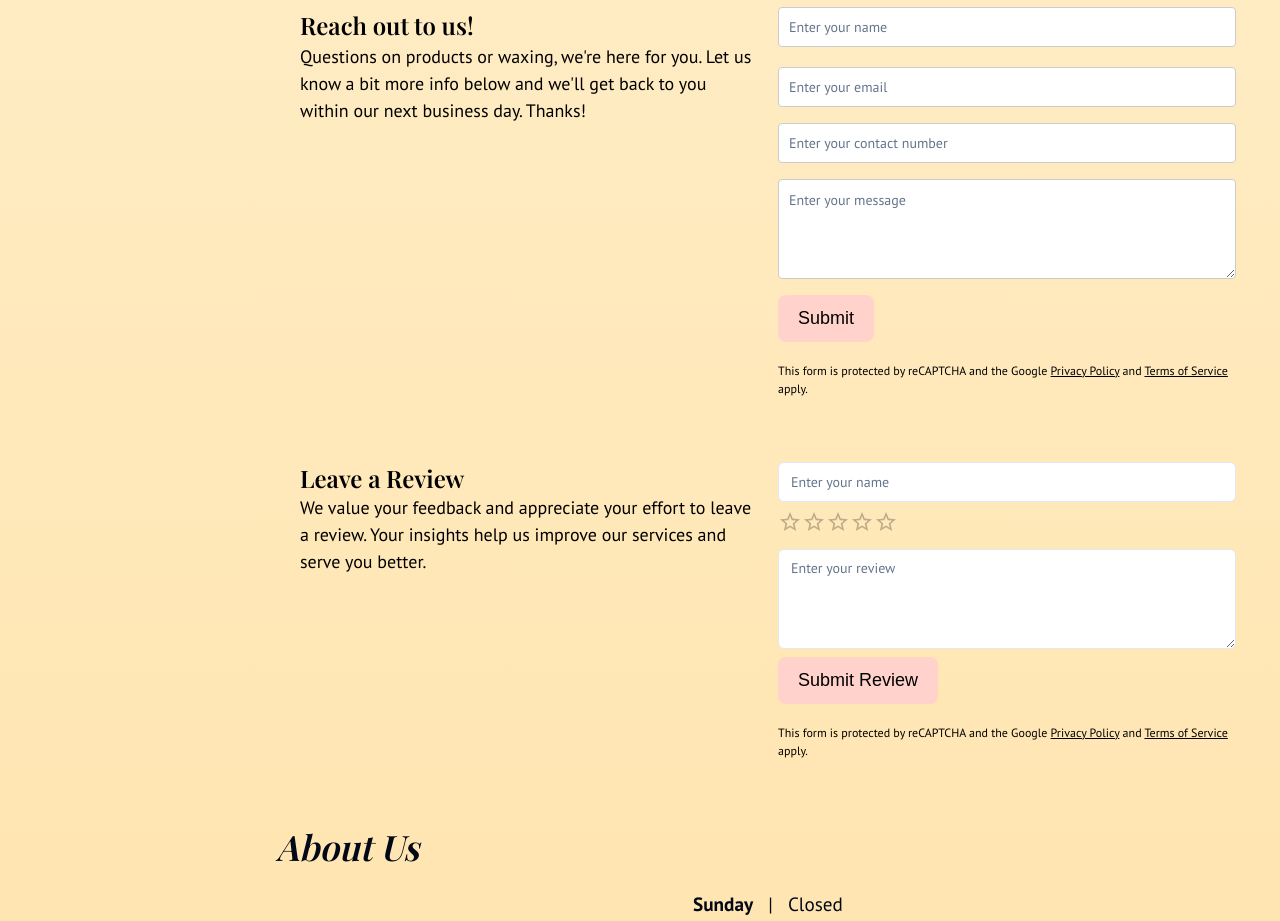
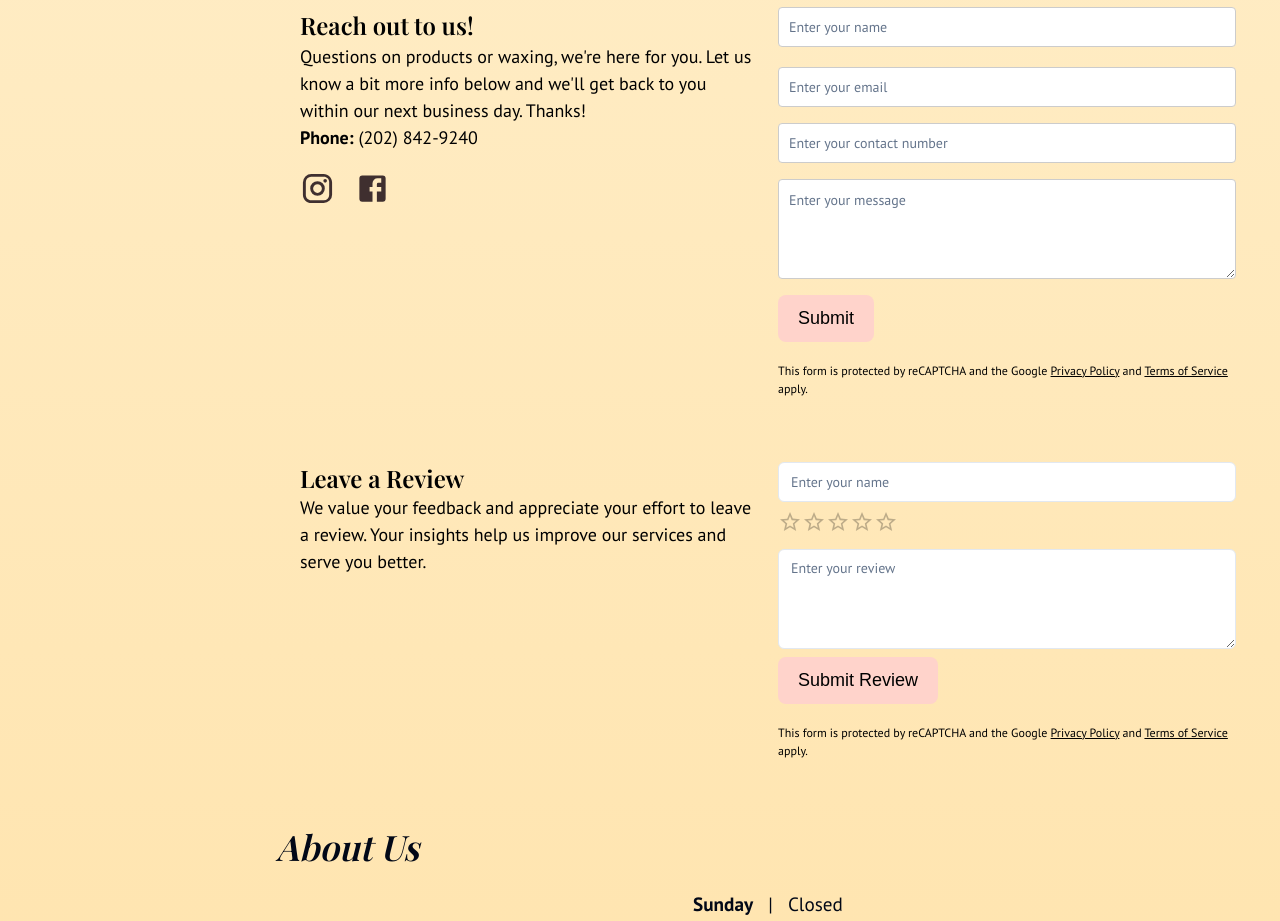
Before and after one commit to Nilakshhh/deploy-test, a React (Vite) app: page / in a window 1280 px wide. Shown: the part 1300-2221 px from the top of the page. Built offline with nearby package versions, Linux system fonts and the light colour scheme; no server answers.

Commit message:
changes to contact form

```diff
--- a/src/components/Contact/Contact.css
+++ b/src/components/Contact/Contact.css
@@ -47,6 +47,22 @@
     flex-direction: row;
     justify-content: space-between;
   }
+}
+
+.social-icons {
+  margin-top: 20px;
+  margin-bottom: 20px;
+  display: flex;
+  gap: 20px;
+}
+
+.social-icon {
+  color: #3f2f2f;
+  transition: color 0.3s ease;
+}
+
+.social-icon:hover {
+  color: #616161;
 }
 
 .contact-info {
--- a/src/components/Contact/Contact.jsx
+++ b/src/components/Contact/Contact.jsx
@@ -1,7 +1,10 @@
+import React from "react";
 import "./Contact.css";
 import { CardContent } from "@/components/ui/card";
 import { Textarea } from "../ui/textarea";
 import { Input } from "../ui/input";
+import InstagramIcon from '@mui/icons-material/Instagram';
+import FacebookIcon from '@mui/icons-material/Facebook';
 
 function Contact() {
   return (
@@ -15,6 +18,25 @@ function Contact() {
               bit more info below and we'll get back to you within our next
               business day. Thanks!
             </p>
+            <p><b>Phone:</b> (202) 842-9240</p>
+            <div className="social-icons">
+              <a
+                href="https://www.instagram.com/tressessalondc/"
+                target="_blank"
+                rel="noopener noreferrer"
+                className="social-icon"
+              >
+                <InstagramIcon fontSize="large" />
+              </a>
+              <a
+                href="https://www.facebook.com/TressesSalonDC/"
+                target="_blank"
+                rel="noopener noreferrer"
+                className="social-icon"
+              >
+                <FacebookIcon fontSize="large" />
+              </a>
+            </div>
           </div>
           <div className="contact-form">
             <form
```
